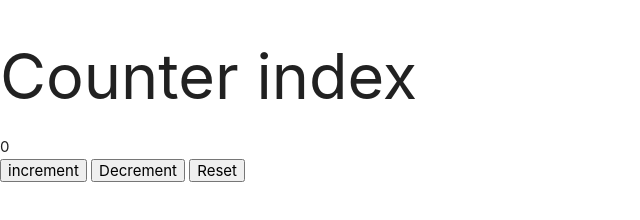
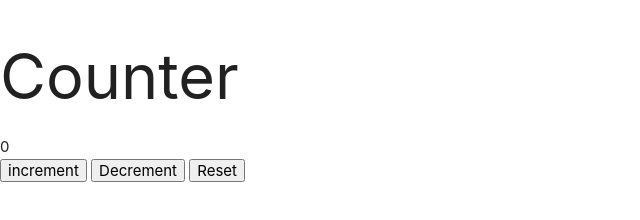
Before and after one commit to omartabz/alpinejs-widgets-intro, a plain HTML site: page index.html in a window 1280 px wide. Shown: the whole page, without its empty margins (0-640 px from the left). Drawn offline with nearby package versions, Linux system fonts and the light colour scheme.

Commit message:
Update index.html

```diff
--- a/index.html
+++ b/index.html
@@ -11,7 +11,7 @@
 
 <body>
     <div x-data="counter">
-        <h1>Counter index</h1>
+        <h1>Counter</h1>
         <div class="counter" x-text="count"></div>
         <button class="increment" @click="increment">increment</button>
         <button class="decrement" @click="decrement">Decrement</button>
```
